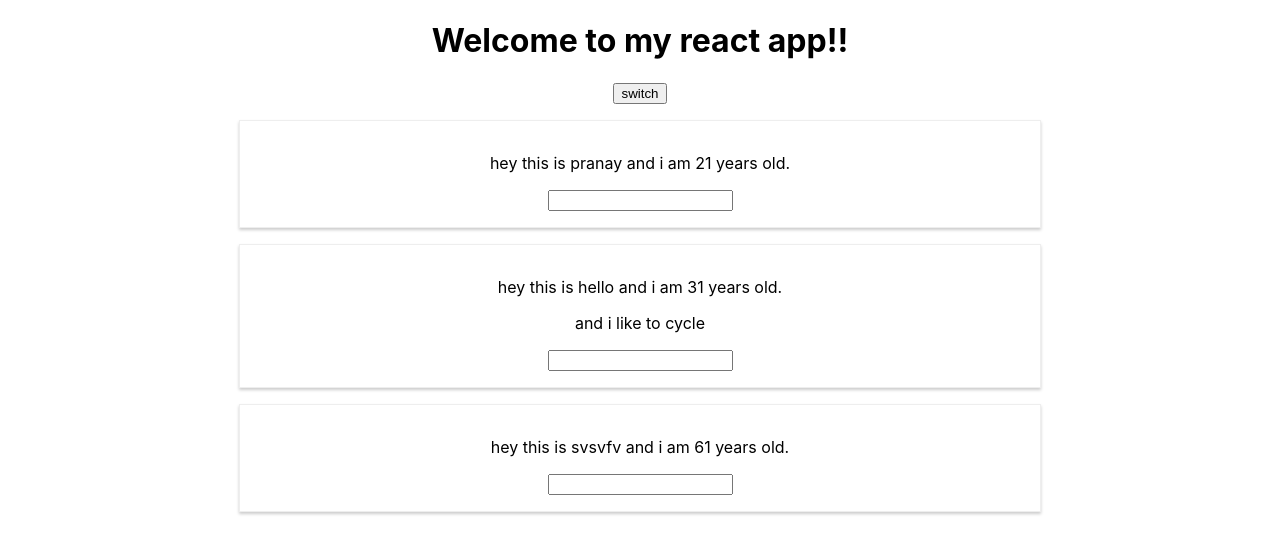
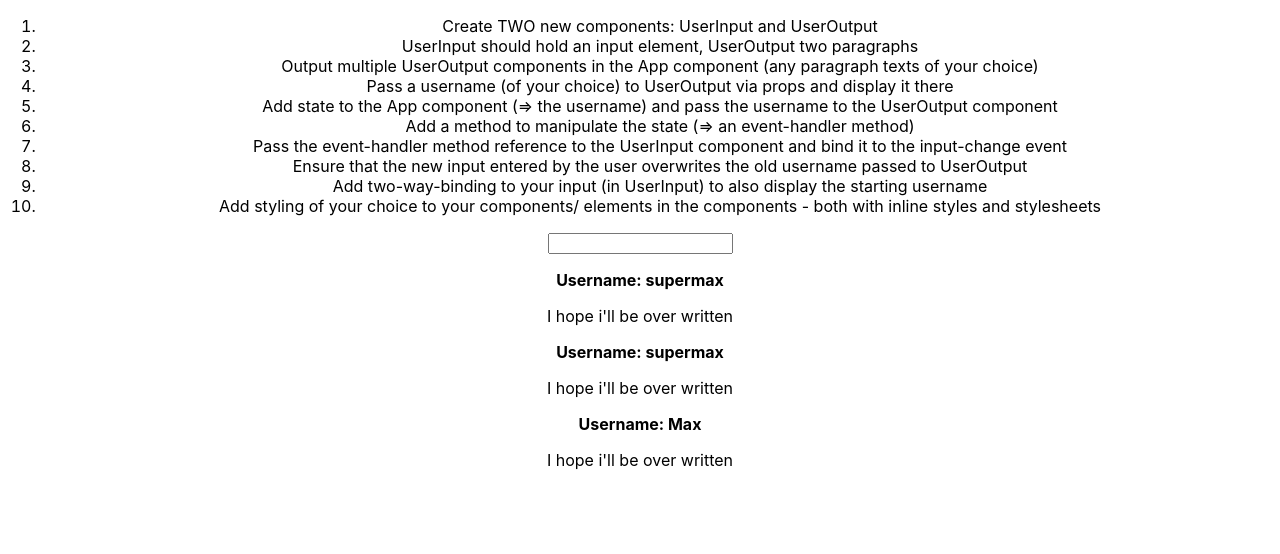
Before and after one commit to pranay101/Burger-Builder, a React (Create React App) app in the folder first/: page / in a window 1280 px wide. Shown: the top 554 px of the page. Built offline with nearby package versions, Linux system fonts and the light colour scheme.

Commit message:
Day- 2 module- 3 done with the assignment

```diff
--- a/first/src/App.js
+++ b/first/src/App.js
@@ -1,60 +1,39 @@
-import logo from "./logo.svg";
-import "./App.css";
-import Person from "./Person/Person.js";
-import { Component } from "react";
+import React, { Component } from 'react';
+import './App.css';
+
+import UserInput from './UserInput/UserInput';
+import UserOutput from './UserOutput/UserOutput';
 
 class App extends Component {
   state = {
-    person: [
-      { name: "pranay", age: "21" },
-      { name: "hello", age: "31" },
-      { name: "svsvfv", age: "61" },
-    ],
-  };
+    username: 'supermax'
+  }
 
-  switchnameHandler = (newName) => {
-    this.setState(
-      {
-        person: [
-          { name: newName, age: "21" },
-          { name: "hello", age: "31" },
-          { name: "svsvfv", age: "61" },
-        ],
-      }
-    )
-  };
+  usernameChangedHandler = (event) => {
+    this.setState({username: event.target.value});
+  }
 
-  nameChnagedHandler = (event) => {
-    this.setState(
-      {
-        person: [
-          { name: "Pranay", age: "21" },
-          { name: event.target.value, age: "31" },
-          { name: "svsvfv", age: "61" },
-        ],
-      }
-    )
-  };
   render() {
     return (
       <div className="App">
-        <h1>Welcome to my react app!!</h1>
-        <button onClick={this.switchnameHandler.bind(this,"Pranay")}>switch</button>
-        <Person
-          name={this.state.person[0].name}
-          age={this.state.person[0].age}
-        />
-        <Person
-        name={this.state.person[1].name}
-        age={this.state.person[1].age}
-        click = {this.switchnameHandler.bind(this,"Prajapati")}
-        changed = {this.nameChnagedHandler}>
-          and i like to cycle
-        </Person>
-        <Person
-          name={this.state.person[2].name}
-          age={this.state.person[2].age}
-        />
+        <ol>
+          <li>Create TWO new components: UserInput and UserOutput</li>
+          <li>UserInput should hold an input element, UserOutput two paragraphs</li>
+          <li>Output multiple UserOutput components in the App component (any paragraph texts of your choice)</li>
+          <li>Pass a username (of your choice) to UserOutput via props and display it there</li>
+          <li>Add state to the App component (=> the username) and pass the username to the UserOutput component</li>
+          <li>Add a method to manipulate the state (=> an event-handler method)</li>
+          <li>Pass the event-handler method reference to the UserInput component and bind it to the input-change event</li>
+          <li>Ensure that the new input entered by the user overwrites the old username passed to UserOutput</li>
+          <li>Add two-way-binding to your input (in UserInput) to also display the starting username</li>
+          <li>Add styling of your choice to your components/ elements in the components - both with inline styles and stylesheets</li>
+        </ol>
+        <UserInput
+          changed={this.usernameChangedHandler}
+          currentName={this.state.username} />
+        <UserOutput userName={this.state.username} changedUsername={this.state.username} />
+        <UserOutput userName={this.state.username} />
+        <UserOutput userName="Max" />
       </div>
     );
   }
--- /dev/null
+++ b/first/src/UserInput/UserInput.js
@@ -0,0 +1,12 @@
+import React from 'react'
+
+const UserInput = ( props)=>{
+    return (
+        <div>
+            <input type="text" onChange =  {props.changed} value={props.changedUsername}/>
+        </div>
+
+    )
+}
+
+export default UserInput
--- /dev/null
+++ b/first/src/UserOutput/UserOutput.js
@@ -0,0 +1,14 @@
+import React from 'react'
+import UserInput from '../UserInput/UserInput'
+
+const UserOutput = ( props)=>{
+    return (
+        <div>
+            <p><strong> Username: {props.userName}</strong></p>
+            <p> I hope i'll be over written </p>
+        </div>
+
+    )
+}
+
+export default UserOutput
```
